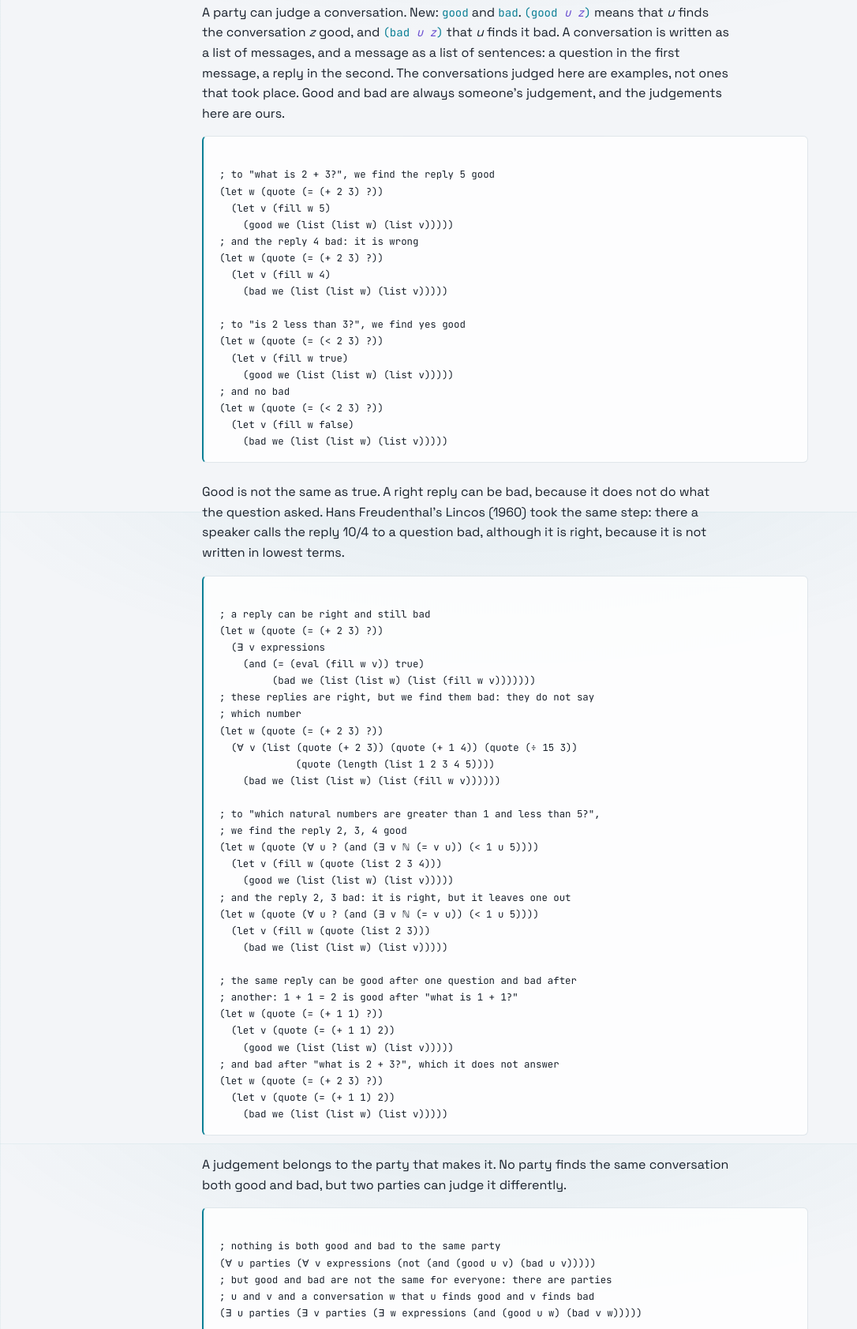
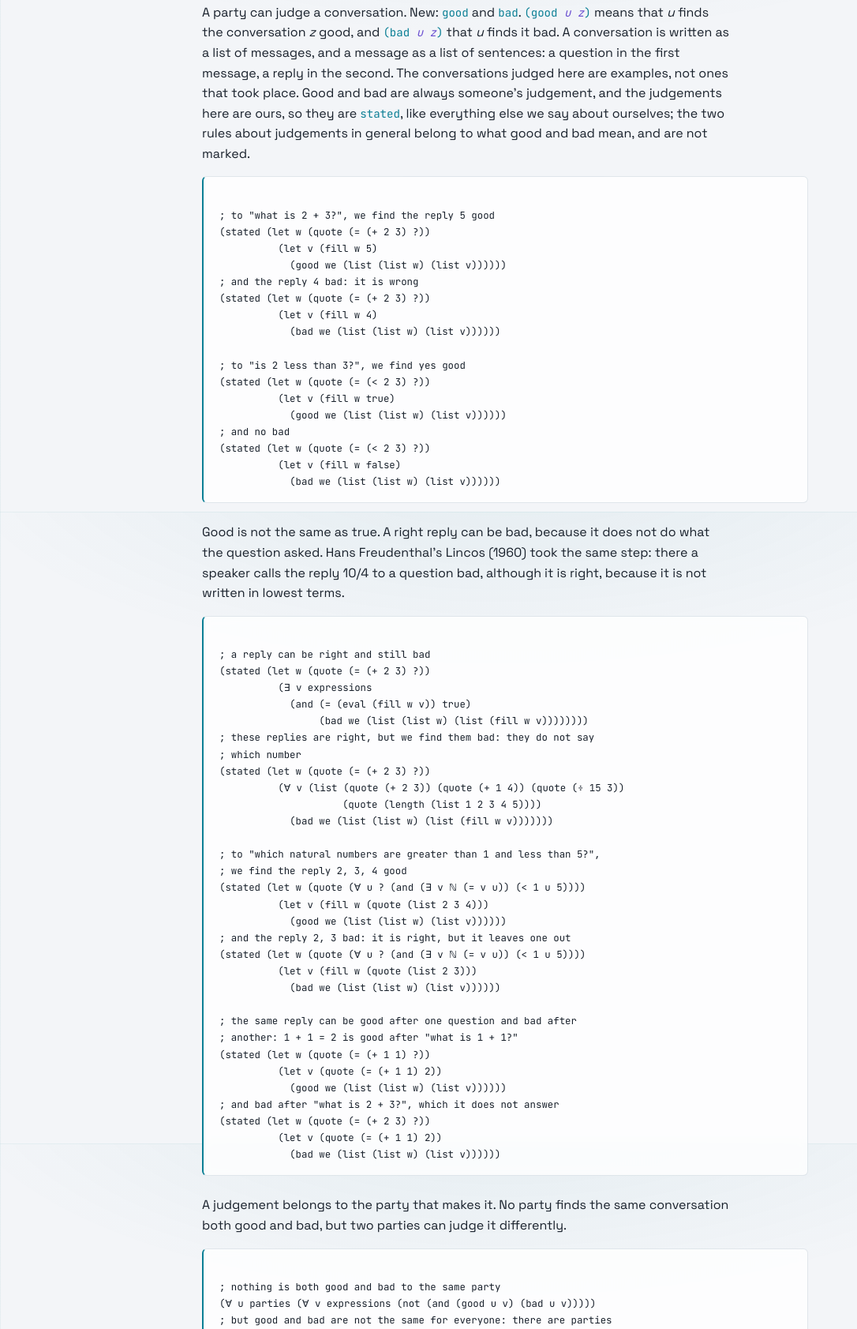
Before and after one commit to narve/cosmic-language, a website: page site/lessons/326-good-and-bad.html in a window 1280 px wide. Shown: the part 152-1835 px from the top of the page at 79% size, without its empty margins (0-1086 px from the left). Drawn offline with Linux system fonts and the light colour scheme.

Commit message:
Mark what only we can say as stated in conversations and judgements
Questions and conversations sent "we are a party" and "the sender is a
party" unmarked, then the first again as stated: the unmarked pair is
gone. In good and bad, our judgements are now stated; the two rules
about judgements in general stay unmarked.

Co-Authored-By: Claude Opus 5.5 <noreply@anthropic.com>

```diff
--- a/site/lessons/326-good-and-bad.html
+++ b/site/lessons/326-good-and-bad.html
@@ -11,58 +11,58 @@
 <body>
 <article class="lesson" data-topic="conversations">
   <h3>good and bad</h3>
-  <p>A party can judge a conversation. New: <code>good</code> and <code>bad</code>. <code>(good <var>u</var> <var>z</var>)</code> means that <var>u</var> finds the conversation <var>z</var> good, and <code>(bad <var>u</var> <var>z</var>)</code> that <var>u</var> finds it bad. A conversation is written as a list of messages, and a message as a list of sentences: a question in the first message, a reply in the second. The conversations judged here are examples, not ones that took place. Good and bad are always someone's judgement, and the judgements here are ours.</p>
+  <p>A party can judge a conversation. New: <code>good</code> and <code>bad</code>. <code>(good <var>u</var> <var>z</var>)</code> means that <var>u</var> finds the conversation <var>z</var> good, and <code>(bad <var>u</var> <var>z</var>)</code> that <var>u</var> finds it bad. A conversation is written as a list of messages, and a message as a list of sentences: a question in the first message, a reply in the second. The conversations judged here are examples, not ones that took place. Good and bad are always someone's judgement, and the judgements here are ours, so they are <code>stated</code>, like everything else we say about ourselves; the two rules about judgements in general belong to what good and bad mean, and are not marked.</p>
   <pre><code>
 ; to "what is 2 + 3?", we find the reply 5 good
-(let w (quote (= (+ 2 3) ?))
+(stated (let w (quote (= (+ 2 3) ?))
           (let v (fill w 5)
-    (good we (list (list w) (list v)))))
+            (good we (list (list w) (list v))))))
 ; and the reply 4 bad: it is wrong
-(let w (quote (= (+ 2 3) ?))
+(stated (let w (quote (= (+ 2 3) ?))
           (let v (fill w 4)
-    (bad we (list (list w) (list v)))))
+            (bad we (list (list w) (list v))))))
 
 ; to "is 2 less than 3?", we find yes good
-(let w (quote (= (&lt; 2 3) ?))
+(stated (let w (quote (= (&lt; 2 3) ?))
           (let v (fill w true)
-    (good we (list (list w) (list v)))))
+            (good we (list (list w) (list v))))))
 ; and no bad
-(let w (quote (= (&lt; 2 3) ?))
+(stated (let w (quote (= (&lt; 2 3) ?))
           (let v (fill w false)
-    (bad we (list (list w) (list v)))))</code></pre>
+            (bad we (list (list w) (list v))))))</code></pre>
   <p>Good is not the same as true. A right reply can be bad, because it does not do what the question asked. Hans Freudenthal's Lincos (1960) took the same step: there a speaker calls the reply 10/4 to a question bad, although it is right, because it is not written in lowest terms.</p>
   <pre><code>
 ; a reply can be right and still bad
-(let w (quote (= (+ 2 3) ?))
+(stated (let w (quote (= (+ 2 3) ?))
           (∃ v expressions
             (and (= (eval (fill w v)) true)
-         (bad we (list (list w) (list (fill w v)))))))
+                 (bad we (list (list w) (list (fill w v))))))))
 ; these replies are right, but we find them bad: they do not say
 ; which number
-(let w (quote (= (+ 2 3) ?))
+(stated (let w (quote (= (+ 2 3) ?))
           (∀ v (list (quote (+ 2 3)) (quote (+ 1 4)) (quote (÷ 15 3))
                      (quote (length (list 1 2 3 4 5))))
-    (bad we (list (list w) (list (fill w v))))))
+            (bad we (list (list w) (list (fill w v)))))))
 
 ; to "which natural numbers are greater than 1 and less than 5?",
 ; we find the reply 2, 3, 4 good
-(let w (quote (∀ u ? (and (∃ v ℕ (= v u)) (&lt; 1 u 5))))
+(stated (let w (quote (∀ u ? (and (∃ v ℕ (= v u)) (&lt; 1 u 5))))
           (let v (fill w (quote (list 2 3 4)))
-    (good we (list (list w) (list v)))))
+            (good we (list (list w) (list v))))))
 ; and the reply 2, 3 bad: it is right, but it leaves one out
-(let w (quote (∀ u ? (and (∃ v ℕ (= v u)) (&lt; 1 u 5))))
+(stated (let w (quote (∀ u ? (and (∃ v ℕ (= v u)) (&lt; 1 u 5))))
           (let v (fill w (quote (list 2 3)))
-    (bad we (list (list w) (list v)))))
+            (bad we (list (list w) (list v))))))
 
 ; the same reply can be good after one question and bad after
 ; another: 1 + 1 = 2 is good after "what is 1 + 1?"
-(let w (quote (= (+ 1 1) ?))
+(stated (let w (quote (= (+ 1 1) ?))
           (let v (quote (= (+ 1 1) 2))
-    (good we (list (list w) (list v)))))
+            (good we (list (list w) (list v))))))
 ; and bad after "what is 2 + 3?", which it does not answer
-(let w (quote (= (+ 2 3) ?))
+(stated (let w (quote (= (+ 2 3) ?))
           (let v (quote (= (+ 1 1) 2))
-    (bad we (list (list w) (list v)))))</code></pre>
+            (bad we (list (list w) (list v))))))</code></pre>
   <p>A judgement belongs to the party that makes it. No party finds the same conversation both good and bad, but two parties can judge it differently.</p>
   <pre><code>
 ; nothing is both good and bad to the same party
@@ -73,7 +73,7 @@
 
 ; and one thing we find bad whenever we meet it: a message that
 ; says something false
-(∀ u expressions (implies (= (eval u) false) (bad we (list (list u)))))</code></pre>
+(stated (∀ u expressions (implies (= (eval u) false) (bad we (list (list u))))))</code></pre>
   <p>Parties do not only talk; they also act toward each other, again and again, like the players of the prisoner's dilemma. New: <code>strategy</code>. <code>(strategy <var>u</var> <var>v</var>)</code> is the strategy that party <var>u</var> plays toward party <var>v</var>: given what has happened between them, it gives <var>u</var>'s next move. Strategies are chosen, like judgements, and nothing makes them the same for every pair of parties.</p>
   <pre><code>
 ; two parties can play different strategies toward each other
```
Also changed, not shown: site/lessons/324-questions-and-conversations.html (+1 -4 lines). Lines whose indentation alone changed are shown as unchanged.
